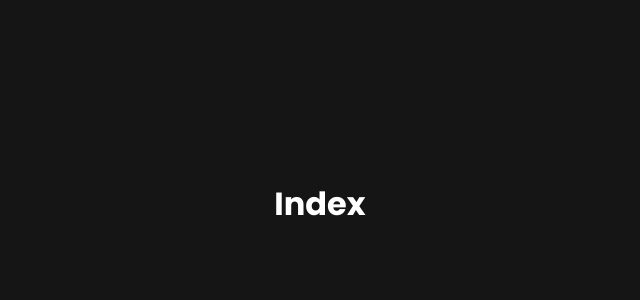
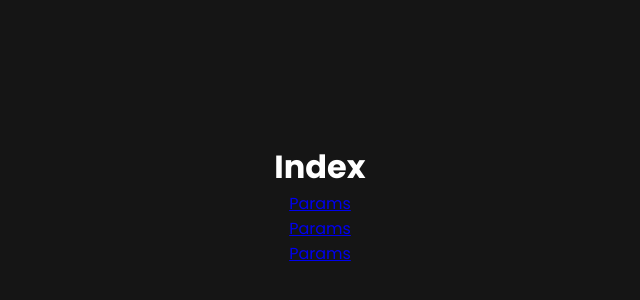
Before and after one commit to wagnnermorais/Next-React-Full-Course, a Next.js app: page /routes in a window 1280 px wide. Shown: the part 196-496 px from the top of the page, without its empty margins (320-960 px from the left). Built offline with nearby package versions, Linux system fonts and the light colour scheme.

Commit message:
feat: adding link to navigate between routes

```diff
--- a/src/pages/routes/index.jsx
+++ b/src/pages/routes/index.jsx
@@ -1,9 +1,19 @@
+import Link from "next/link";
 import styles from "../../styles/Routes.module.css";
 
 export default function Routes() {
   return (
     <div className={styles.container}>
       <h1>Index</h1>
+      <div>
+        <Link href="/routes/params?id=12&nome=Wagner">Params</Link>
+      </div>
+      <div>
+        <Link href="/routes/123/Pedro">Params</Link>
+      </div>
+      <div>
+        <Link href="/routes/1/Bruna">Params</Link>
+      </div>
     </div>
   );
 }
--- a/src/pages/routes/params.jsx
+++ b/src/pages/routes/params.jsx
@@ -1,4 +1,5 @@
 import { useRouter } from "next/router";
+import Link from "next/link";
 
 export default function Params() {
   const router = useRouter();
@@ -10,6 +11,9 @@ export default function Params() {
       <h1>
         Rota Params: {id} e {nome}
       </h1>
+      <Link href="/routes">
+        <button>Voltar</button>
+      </Link>
     </div>
   );
 }
```
